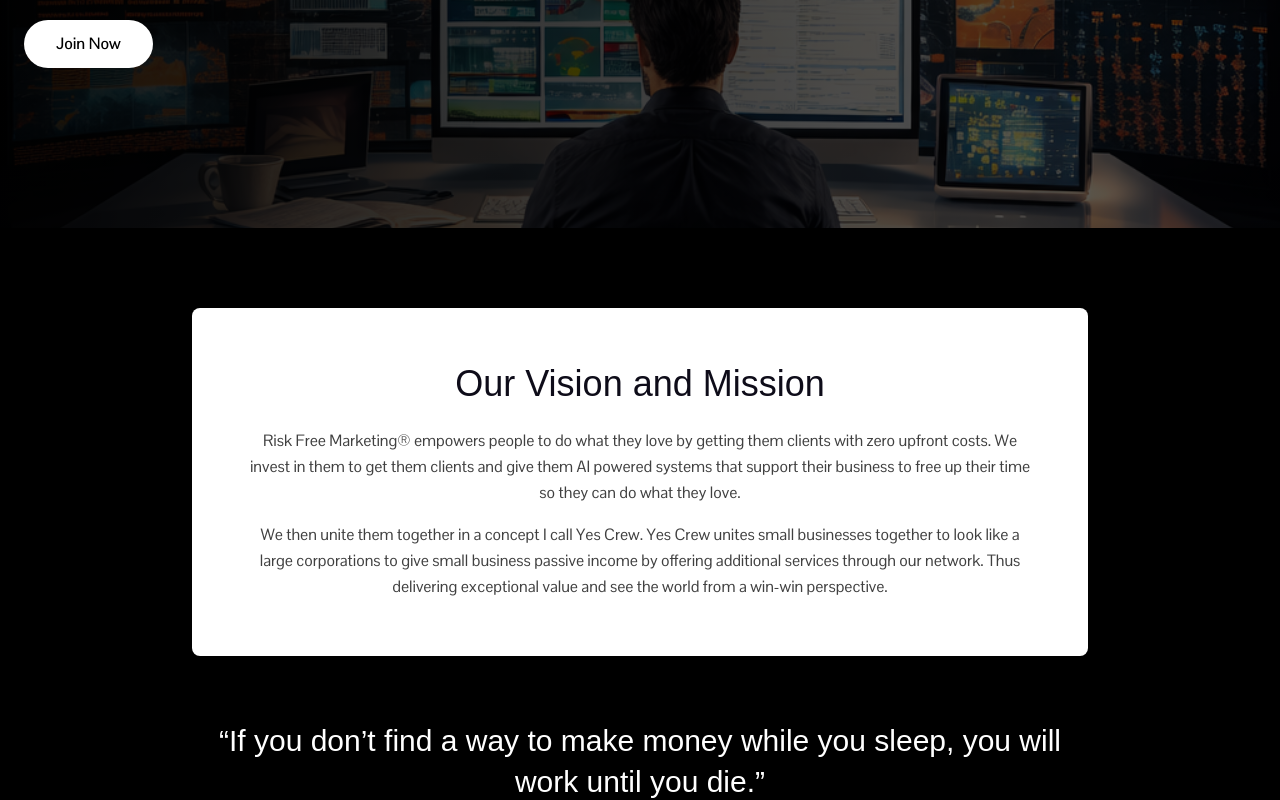
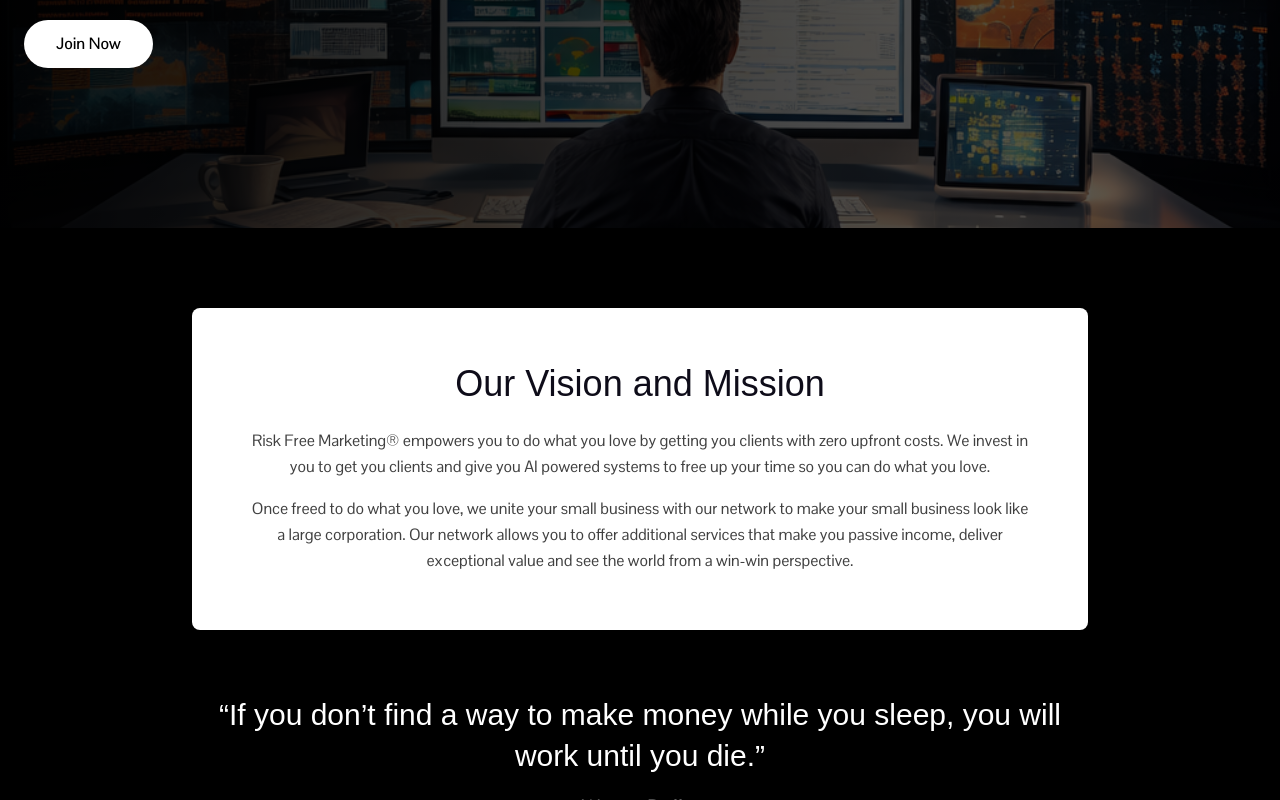
Before and after one commit to mperlmutter83/yescrew, a Next.js app: page / in a window 1280 px wide. Shown: the part 444-1244 px from the top of the page. Built offline with nearby package versions, Linux system fonts and the light colour scheme; a web font is replaced by a local one.

Commit message:
Update mission statement (homepage, about-us, SEO descriptions)

```diff
--- a/src/app/about-us/page.tsx
+++ b/src/app/about-us/page.tsx
@@ -4,7 +4,7 @@
 export const metadata: Metadata = {
   title: "About Us - Yes Crew",
   description:
-    "Risk Free Marketing® empowers people to do what they love by getting them clients with zero upfront costs. Discover the Yes Crew movement for thriving local economies.",
+    "Risk Free Marketing® empowers you to do what you love by getting you clients with zero upfront costs. Discover the Yes Crew movement for thriving local economies.",
 };
 
 const coreValues = [
@@ -66,15 +66,18 @@
           <h1 className="text-3xl md:text-5xl text-white mb-8">
             Our Vision and Mission
           </h1>
+          <p className="text-neutral-300 text-lg leading-relaxed mb-4">
+            Risk Free Marketing® empowers you to do what you love by getting
+            you clients with zero upfront costs. We invest in you to get you
+            clients and give you AI powered systems to free up your time so
+            you can do what you love.
+          </p>
           <p className="text-neutral-300 text-lg leading-relaxed">
-            Risk Free Marketing® empowers people to do what they love by getting
-            them clients with zero upfront costs. We invest in them to get them
-            clients and give them AI powered systems that support their business
-            to free up their time so they can do what they love. We then unite
-            them to make their small business look like a large corporation by
-            offering additional services through our network. Thus allowing them
-            to make passive income, deliver exceptional value and see the world
-            from a win-win perspective.
+            Once freed to do what you love, we unite your small business with
+            our network to make your small business look like a large
+            corporation. Our network allows you to offer additional services
+            that make you passive income, deliver exceptional value and see
+            the world from a win-win perspective.
           </p>
         </div>
       </section>
--- a/src/app/layout.tsx
+++ b/src/app/layout.tsx
@@ -19,7 +19,7 @@
 export const metadata: Metadata = {
   title: "Yes Crew | Risk Free Marketing® - Get Clients with Zero Upfront Cost",
   description:
-    "Risk Free Marketing® empowers people to do what they love by getting them clients with zero upfront costs. We invest in them to get them clients and give them AI powered systems that support their business.",
+    "Risk Free Marketing® empowers you to do what you love by getting you clients with zero upfront costs. We invest in you to get you clients and give you AI powered systems to free up your time.",
   metadataBase: new URL("https://yescrew.com"),
 };
 
--- a/src/app/page.tsx
+++ b/src/app/page.tsx
@@ -92,17 +92,17 @@
             Our Vision and Mission
           </h2>
           <p className="text-neutral-700 leading-relaxed mb-4">
-            Risk Free Marketing® empowers people to do what they love by getting
-            them clients with zero upfront costs. We invest in them to get them
-            clients and give them AI powered systems that support their business
-            to free up their time so they can do what they love.
+            Risk Free Marketing® empowers you to do what you love by getting
+            you clients with zero upfront costs. We invest in you to get you
+            clients and give you AI powered systems to free up your time so
+            you can do what you love.
           </p>
           <p className="text-neutral-700 leading-relaxed">
-            We then unite them together in a concept I call Yes Crew. Yes Crew
-            unites small businesses together to look like a large corporations
-            to give small business passive income by offering additional
-            services through our network. Thus delivering exceptional value and
-            see the world from a win-win perspective.
+            Once freed to do what you love, we unite your small business with
+            our network to make your small business look like a large
+            corporation. Our network allows you to offer additional services
+            that make you passive income, deliver exceptional value and see
+            the world from a win-win perspective.
           </p>
         </div>
         <div className="max-w-4xl mx-auto text-center mt-16">
```
